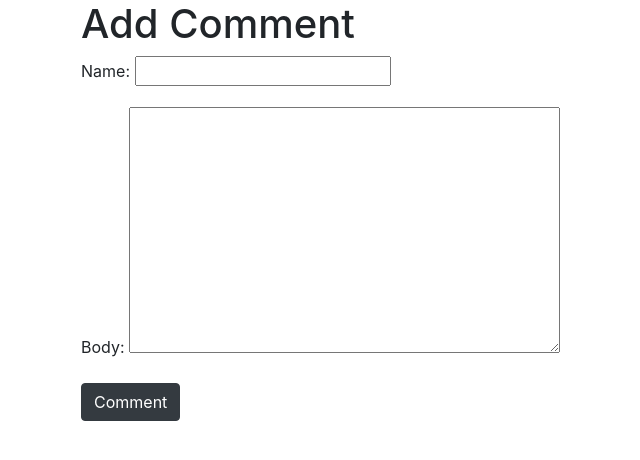
After one commit to manrajtoor/django-blog, a Django app: page /post/1/comment/ in a window 1280 px wide. The commit adds this page. Shown: the top 460 px of the page, without its empty margins (4-644 px from the left). Run offline with Django 3.2, Linux system fonts and the light colour scheme; some libraries are stand-ins or nearby versions.

Commit message:
Added commenting functionality

```diff
--- a/DjangoBlog/blog/admin.py
+++ b/DjangoBlog/blog/admin.py
@@ -1,5 +1,5 @@
 from django.contrib import admin
-from .models import Post
+from .models import Post, Comment
 
 # Register your models here.
 admin.site.register(Post)
--- a/DjangoBlog/blog/models.py
+++ b/DjangoBlog/blog/models.py
@@ -23,3 +23,7 @@ class Comment(models.Model):
 
     def __str__(self):
         return self.post.title + ' | ' + self.name
+
+    def get_absolute_url(self):
+        print(self.post)
+        return reverse('post', args=(str(self.post.id)))
--- /dev/null
+++ b/DjangoBlog/blog/templates/add_comment.html
@@ -0,0 +1,13 @@
+{% extends 'base.html' %}
+
+{% block content %}
+
+    <h1>Add Comment</h1>
+
+    <form method="POST">
+        {% csrf_token %}
+        {{ form.as_p }}
+        <button class="btn btn-dark">Comment</button>
+    </form>
+
+{% endblock %}
--- a/DjangoBlog/blog/urls.py
+++ b/DjangoBlog/blog/urls.py
@@ -1,10 +1,11 @@
 from django.urls import path
-from .views import IndexView, PostDetailView, CreatePostView, UpdatePostView, DeletePostView
+from .views import IndexView, PostDetailView, CreatePostView, UpdatePostView, DeletePostView, AddCommentView
 
 urlpatterns = [
     path('', IndexView.as_view(), name="index"),
     path('post/<int:pk>', PostDetailView.as_view(), name="post"),
     path('create_post/', CreatePostView.as_view(), name="create_post" ),
     path('post/edit/<int:pk>', UpdatePostView.as_view(), name="update_post"),
-    path('post/delete/<int:pk>', DeletePostView.as_view(), name="delete_post")
+    path('post/delete/<int:pk>', DeletePostView.as_view(), name="delete_post"),
+    path('post/<int:pk>/comment/', AddCommentView.as_view(), name="add_comment")
 ]
--- a/DjangoBlog/blog/views.py
+++ b/DjangoBlog/blog/views.py
@@ -1,6 +1,6 @@
 from django.shortcuts import render
 from django.views.generic import ListView, DetailView, CreateView, UpdateView, DeleteView
-from .models import Post
+from .models import Post, Comment
 from django.urls import reverse_lazy
 
 
@@ -26,3 +26,13 @@ class DeletePostView(DeleteView):
     model = Post
     template_name = "delete_post.html"
     success_url = reverse_lazy('index')
+
+class AddCommentView(CreateView):
+    model = Comment
+    template_name = "add_comment.html"
+    fields = ('name', 'body')
+    # fields = '__all__'
+
+    def form_valid(self, form):
+        form.instance.post_id = self.kwargs['pk']
+        return super().form_valid(form)
```
Also changed, not shown: DjangoBlog/blog/templates/post_details.html (+7 -1 lines).
